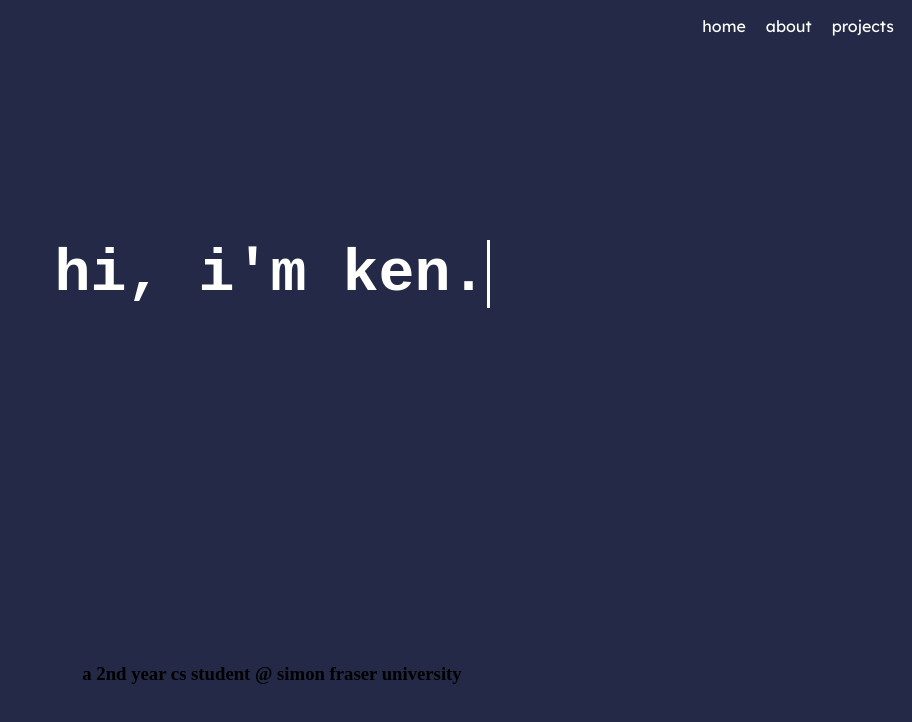
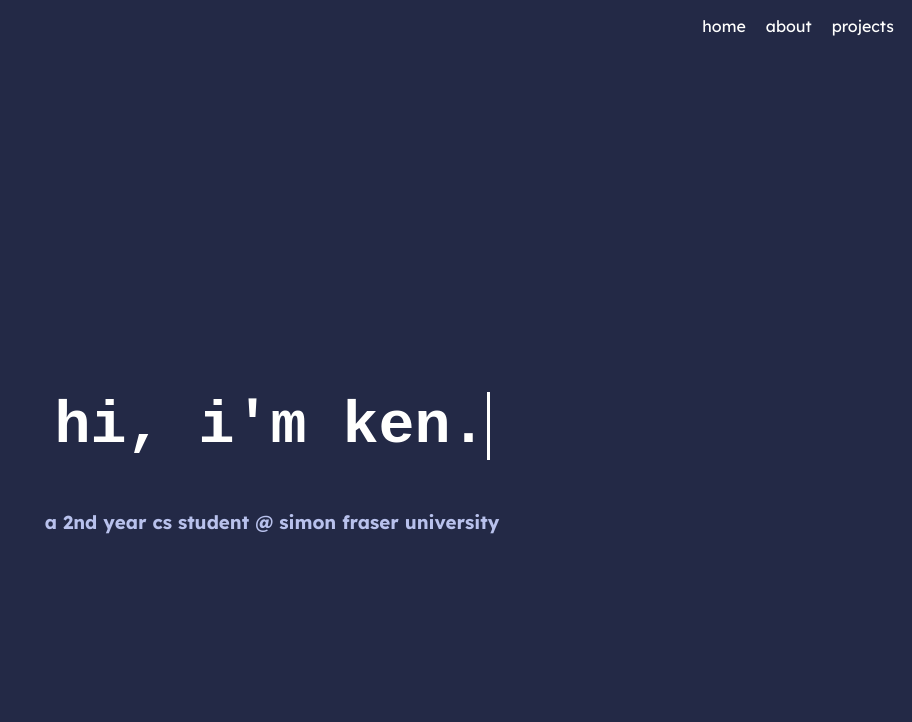
Before and after one commit to emataa/k-site, a plain HTML site: page index.html in a window 1280 px wide. Shown: the whole page, without its empty margins (368-1280 px from the left). Drawn offline with Linux system fonts and the light colour scheme.

Commit message:
added subtext under introduction

```diff
--- a/index.html
+++ b/index.html
@@ -24,8 +24,8 @@
     <div class="welcome">
         <div class="intro-wrapper">
             <h1 class ="intro">hi, i'm ken.</h1>
-            <h3 class ="caption">a 2nd year cs student @ simon fraser university</h3>
         </div>
+        <h3 class ="caption">a 2nd year cs student @ simon fraser university</h3>
     </div>
 
 </body>
--- a/styles.css
+++ b/styles.css
@@ -30,15 +30,15 @@ body{
 
 .welcome{
     display: flex;
+    flex-direction: column;
     justify-content: center;
     align-items: center;
+    height: 100vh;
 }
 
 .intro-wrapper{
-    height: 100vh;
     display: grid;
     place-items: center;
-    text-align: center;
 }
 
 .intro{
@@ -62,3 +62,17 @@ body{
       border-color: transparent
     }
   }
+
+  .caption{
+    margin-top: 10px;
+    color: #b8c1ec;
+    font-family: Lexend;
+    animation: fadeIn 2s ease-in-out forwards;
+    animation-delay: 2s;
+    opacity: 0;
+  }
+
+  @keyframes fadeIn{
+    0% {opacity: 0;}
+    100% {opacity: 1;}
+  }
```
